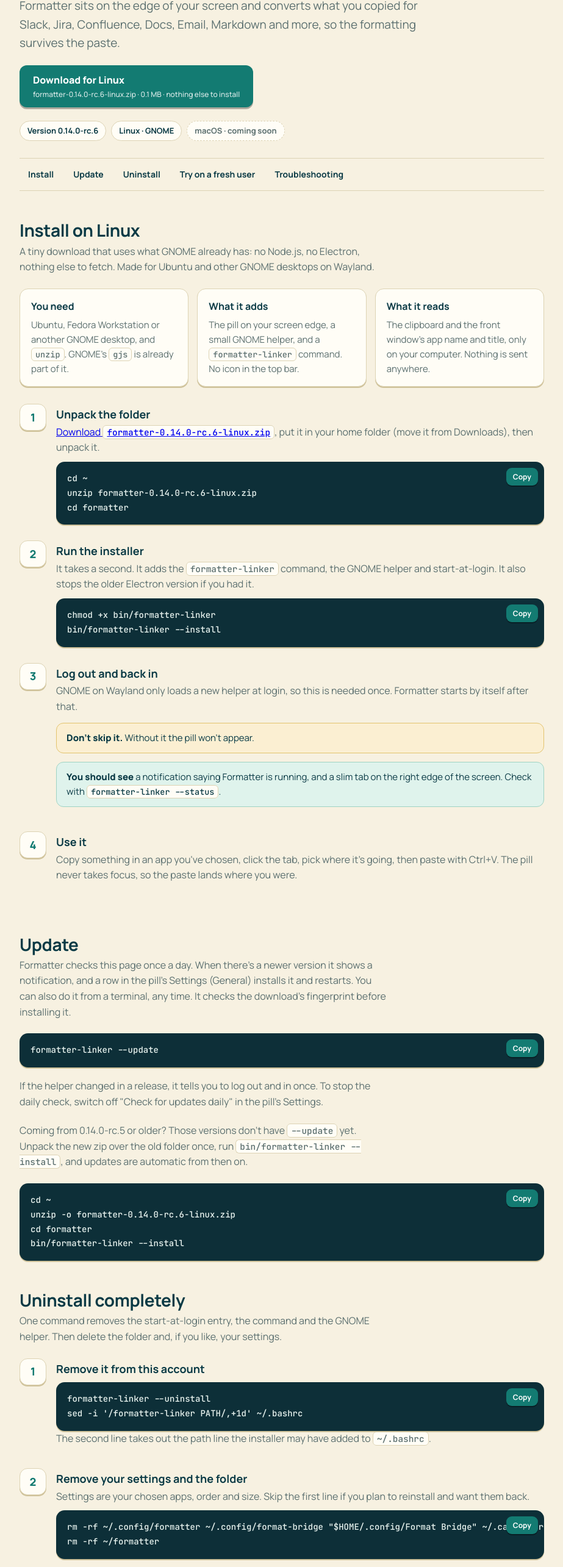
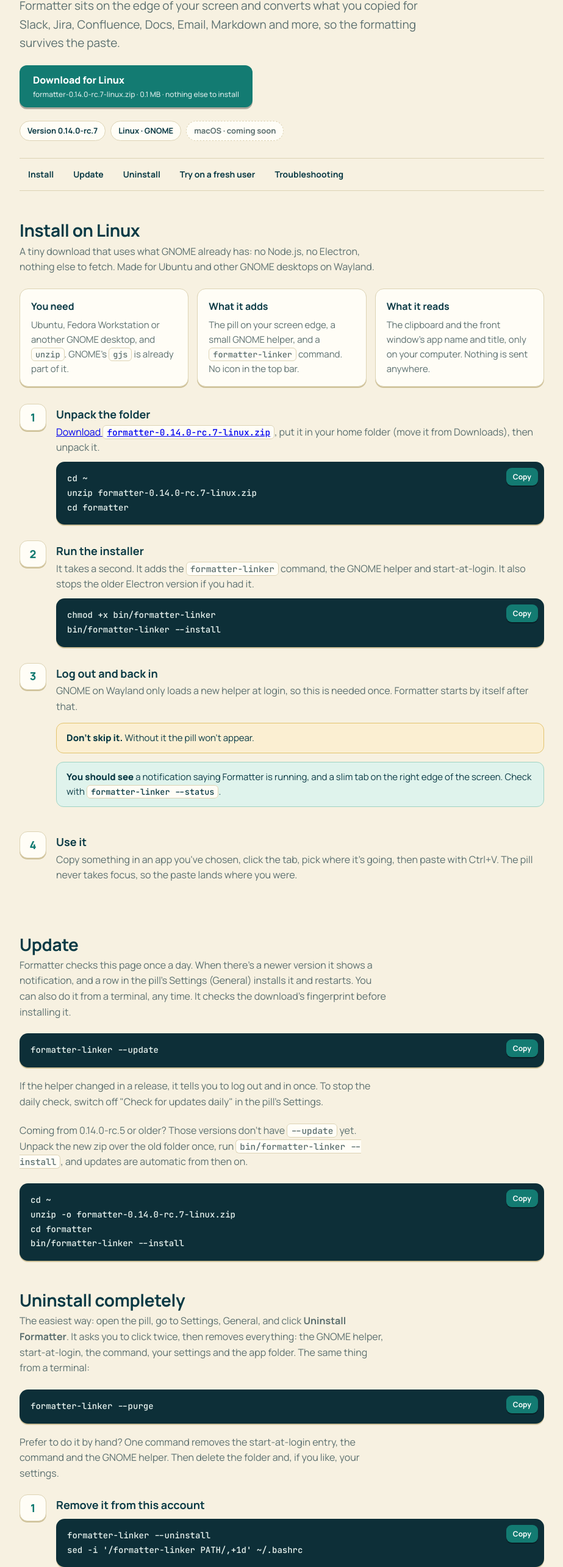
Before and after one commit to mohitanand001/formatter-site, a plain HTML site: page index.html in a window 1280 px wide. Shown: the part 191-2760 px from the top of the page at 61% size, without its empty margins (178-1101 px from the left). Drawn offline with Linux system fonts and the light colour scheme.

Commit message:
0.14.0-rc.7: uninstall from the pill
Co-Authored-By: Claude Sonnet 5.5 <noreply@anthropic.com>
Claude-Session: https://claude.ai/code/session_0197EVFkGRjoyPuGopt2ssAa

```diff
--- a/index.html
+++ b/index.html
@@ -87,8 +87,8 @@ footer{margin-top:56px;padding-top:20px;border-top:1px solid var(--line);color:v
   <div class="mark"><i><svg viewBox="0 -960 960 960" aria-hidden="true"><path d="M200-120q-33 0-56.5-23.5T120-200v-560q0-33 23.5-56.5T200-840h167q11-35 43-57.5t70-22.5q40 0 71.5 22.5T594-840h166q33 0 56.5 23.5T840-760v560q0 33-23.5 56.5T760-120H200Zm0-80h560v-560h-80v80q0 17-11.5 28.5T640-640H320q-17 0-28.5-11.5T280-680v-80h-80v560Zm280-560q17 0 28.5-11.5T520-800q0-17-11.5-28.5T480-840q-17 0-28.5 11.5T440-800q0 17 11.5 28.5T480-760Z"/></svg></i>Formatter</div>
   <h1>Copy once. Paste right, anywhere.</h1>
   <p class="lede">Formatter sits on the edge of your screen and converts what you copied for Slack, Jira, Confluence, Docs, Email, Markdown and more, so the formatting survives the paste.</p>
-  <a class="dl" href="formatter-0.14.0-rc.6-linux.zip" download>Download for Linux<small>formatter-0.14.0-rc.6-linux.zip · 0.1 MB · nothing else to install</small></a>
-  <div class="chips"><span class="chip">Version 0.14.0-rc.6</span><span class="chip">Linux · GNOME</span><span class="chip soon">macOS · coming soon</span></div>
+  <a class="dl" href="formatter-0.14.0-rc.7-linux.zip" download>Download for Linux<small>formatter-0.14.0-rc.7-linux.zip · 0.1 MB · nothing else to install</small></a>
+  <div class="chips"><span class="chip">Version 0.14.0-rc.7</span><span class="chip">Linux · GNOME</span><span class="chip soon">macOS · coming soon</span></div>
 </header>
 
 <nav aria-label="Sections"><div class="in"><a href="#install">Install</a><a href="#update">Update</a><a href="#uninstall">Uninstall</a><a href="#fresh">Try on a fresh user</a><a href="#help">Troubleshooting</a></div></nav>
@@ -105,9 +105,9 @@ footer{margin-top:56px;padding-top:20px;border-top:1px solid var(--line);color:v
 
   <div class="step" style="margin-top:28px"><div class="n">1</div><div class="body">
     <h3>Unpack the folder</h3>
-    <p><a href="formatter-0.14.0-rc.6-linux.zip" download>Download <code>formatter-0.14.0-rc.6-linux.zip</code></a>, put it in your home folder (move it from Downloads), then unpack it.</p>
+    <p><a href="formatter-0.14.0-rc.7-linux.zip" download>Download <code>formatter-0.14.0-rc.7-linux.zip</code></a>, put it in your home folder (move it from Downloads), then unpack it.</p>
     <div class="term"><pre>cd ~
-unzip formatter-0.14.0-rc.6-linux.zip
+unzip formatter-0.14.0-rc.7-linux.zip
 cd formatter</pre><button class="copy" type="button">Copy</button></div>
   </div></div>
 
@@ -138,14 +138,16 @@ bin/formatter-linker --install</pre><button class="copy" type="button">Copy</but
   <p class="sub" style="margin-top:18px">If the helper changed in a release, it tells you to log out and in once. To stop the daily check, switch off "Check for updates daily" in the pill's Settings.</p>
   <p class="sub">Coming from 0.14.0-rc.5 or older? Those versions don't have <code>--update</code> yet. Unpack the new zip over the old folder once, run <code>bin/formatter-linker --install</code>, and updates are automatic from then on.</p>
   <div class="term"><pre>cd ~
-unzip -o formatter-0.14.0-rc.6-linux.zip
+unzip -o formatter-0.14.0-rc.7-linux.zip
 cd formatter
 bin/formatter-linker --install</pre><button class="copy" type="button">Copy</button></div>
 </section>
 
 <section id="uninstall">
   <h2>Uninstall completely</h2>
-  <p class="sub">One command removes the start-at-login entry, the command and the GNOME helper. Then delete the folder and, if you like, your settings.</p>
+  <p class="sub">The easiest way: open the pill, go to Settings, General, and click <b>Uninstall Formatter</b>. It asks you to click twice, then removes everything: the GNOME helper, start-at-login, the command, your settings and the app folder. The same thing from a terminal:</p>
+  <div class="term"><pre>formatter-linker --purge</pre><button class="copy" type="button">Copy</button></div>
+  <p class="sub" style="margin-top:18px">Prefer to do it by hand? One command removes the start-at-login entry, the command and the GNOME helper. Then delete the folder and, if you like, your settings.</p>
 
   <div class="step"><div class="n">1</div><div class="body">
     <h3>Remove it from this account</h3>
@@ -181,8 +183,8 @@ rm -rf ~/formatter</pre><button class="copy" type="button">Copy</button></div>
   <div class="step"><div class="n">2</div><div class="body">
     <h3>Share the zip</h3>
     <p>Put it where both users can read it.</p>
-    <div class="term"><pre>cp ~/formatter-0.14.0-rc.6-linux.zip /tmp/
-chmod 644 /tmp/formatter-0.14.0-rc.6-linux.zip</pre><button class="copy" type="button">Copy</button></div>
+    <div class="term"><pre>cp ~/formatter-0.14.0-rc.7-linux.zip /tmp/
+chmod 644 /tmp/formatter-0.14.0-rc.7-linux.zip</pre><button class="copy" type="button">Copy</button></div>
   </div></div>
 
   <div class="step"><div class="n">3</div><div class="body">
--- a/version.json
+++ b/version.json
@@ -1,5 +1,5 @@
 {
-  "version": "0.14.0-rc.6",
-  "zip": "formatter-0.14.0-rc.6-linux.zip",
-  "sha256": "a384324d140039cca68f0073400dc21c822e9d2db0eff1d5340bc2235a59095d"
+  "version": "0.14.0-rc.7",
+  "zip": "formatter-0.14.0-rc.7-linux.zip",
+  "sha256": "65c3dc86b94128d39f286d1e6729a6782b7cd64e3f97cd2299f1e083abd7d72c"
 }
```
Also changed, not shown: 2 other files.
